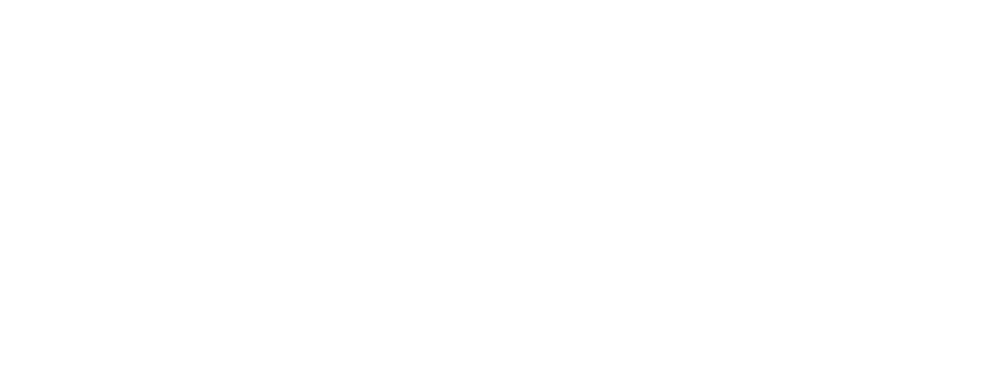
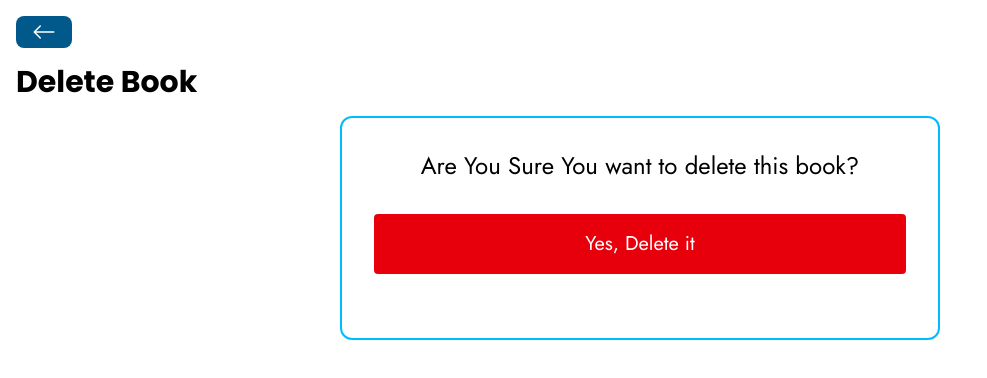
Before and after one commit to Elmoustafi-22/book-store-project, a React (Vite) app in the folder frontend/: page /books/delete/1 in a window 1280 px wide. Shown: the top 378 px of the page, without its empty margins (0-987 px from the left). Built offline with nearby package versions, Linux system fonts and the light colour scheme.

Commit message:
Created the delete function

```diff
--- a/frontend/src/pages/DeleteBook.jsx
+++ b/frontend/src/pages/DeleteBook.jsx
@@ -1,9 +1,43 @@
-import React from 'react'
+import React, {useState} from 'react';
+import BackButton from '../components/BackButton';
+import Spinner from '../components/Spinner';
+import axios from 'axios';
+import { useNavigate, useParams } from 'react-router-dom';
+
 
 const DeleteBook = () => {
+  const [loading, setLoading] = useState(false);
+  const navigate = useNavigate();
+  const { id } = useParams();
+  const handleDeleteBook = () => {
+    setLoading(true)
+    axios
+      .delete(`http://localhost:8000/books/${id}`)
+      .then(() => {
+        setLoading(false)
+        navigate('/')
+      }).catch((error) => {
+        setLoading(false)
+        alert('An error happened. Please check console');
+        console.error(error)
+      })
+  }
   return (
-    <div>
-
+    <div className='p-4 font-jost'>
+      <BackButton />
+      <h1 className='text-3xl my-4 font-poppins font-bold'>
+        Delete Book
+      </h1>
+      {loading ? <Spinner /> : ''}
+      <div className='flex flex-col items-center border-2 border-sky-400 rounded-xl w-[600px] p-8 mx-auto'>
+        <h1 className='text-2xl'>Are You Sure You want to delete this book?</h1>
+        <button
+          className='p-4 text-xl rounded cursor-pointer hover:opacity-85 transition-all duration-100 bg-red-600 text-white m-8 w-full'
+          onClick={handleDeleteBook}
+        >
+          Yes, Delete it
+        </button>
+      </div>
     </div>
   )
 }
```
